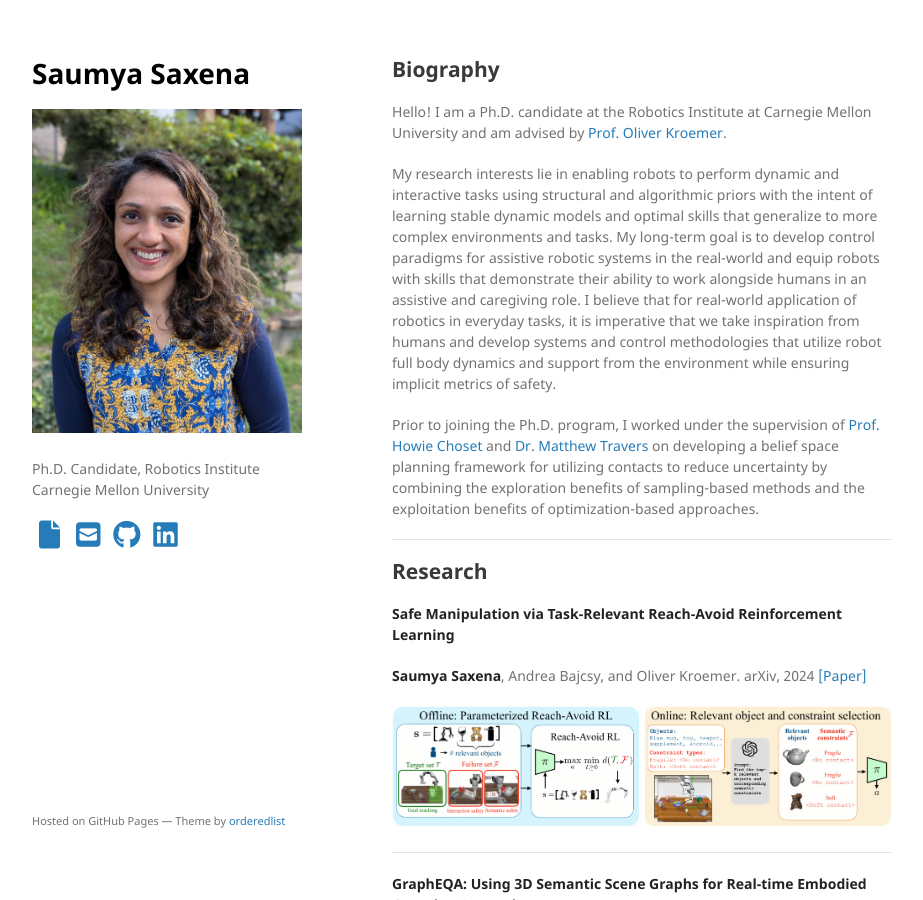
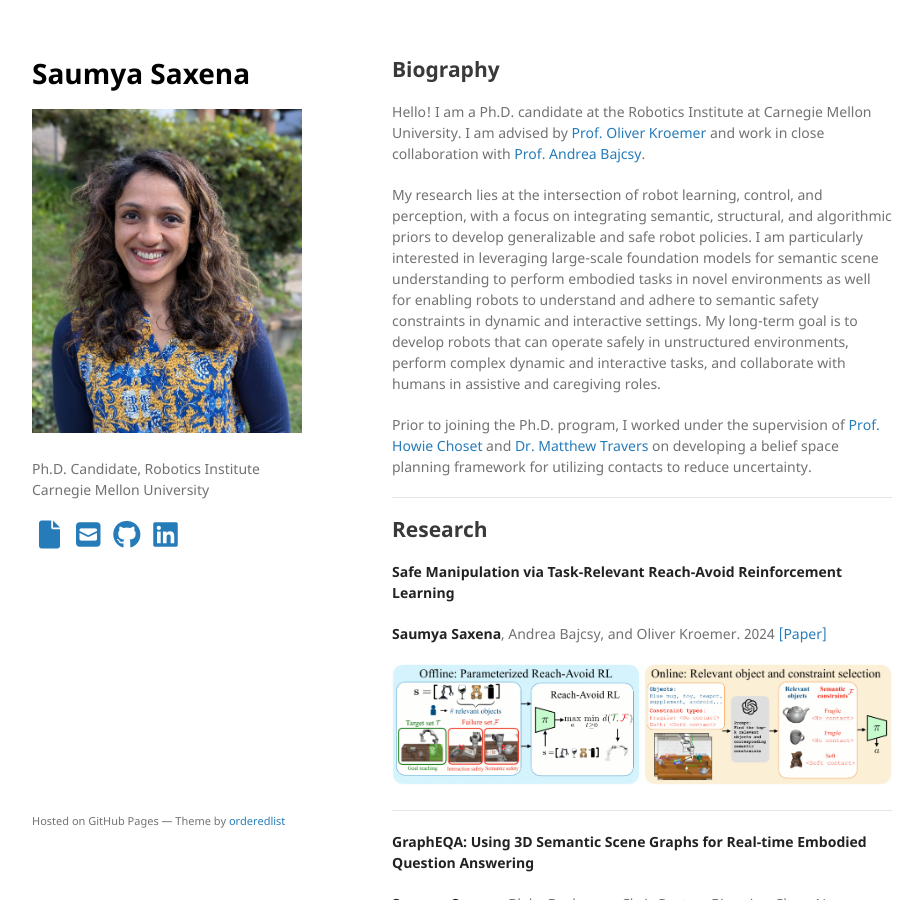
Before and after one commit to SaumyaSaxena/SaumyaSaxena.github.io, a Jekyll site: the page built from index.md, in a window 1280 px wide and 900 px high. Shown: the whole window, without its empty margins (178-1101 px from the left). Built offline with Jekyll 4.4.1, drawn with Linux system fonts in a browser that asks for light colours; the repository's description, which GitHub fills in, is left out; our own code applies the rules of GitHub Pages for plain Markdown files.

Commit message:
research statement

```diff
--- a/index.md
+++ b/index.md
@@ -2,11 +2,24 @@
 layout: default
 ---
 ## Biography
-Hello! I am a Ph.D. candidate at the Robotics Institute at Carnegie Mellon University and am advised by [Prof. Oliver Kroemer](https://www.ri.cmu.edu/ri-faculty/oliver-kroemer/).
+Hello! I am a Ph.D. candidate at the Robotics Institute at Carnegie Mellon University. I am advised by [Prof. Oliver Kroemer](https://www.ri.cmu.edu/ri-faculty/oliver-kroemer/) and work in close collaboration with [Prof. Andrea Bajcsy](https://www.cs.cmu.edu/~abajcsy/).
 
-My research interests lie in enabling robots to perform dynamic and interactive tasks using structural and algorithmic priors with the intent of learning stable dynamic models and optimal skills that generalize to more complex environments and tasks. My long-term goal is to develop control paradigms for assistive robotic systems in the real-world and equip robots with skills that demonstrate their ability to work alongside humans in an assistive and caregiving role. I believe that for real-world application of robotics in everyday tasks, it is imperative that we take inspiration from humans and develop systems and control methodologies that utilize robot full body dynamics and support from the environment while ensuring implicit metrics of safety.
+My research lies at the intersection of robot learning, control, and perception, with a focus on integrating semantic, structural, and algorithmic priors to develop generalizable and safe robot policies. I am particularly interested in leveraging large-scale foundation models for semantic scene understanding to perform embodied tasks in novel environments as well for enabling robots to understand and adhere to semantic safety constraints in dynamic and interactive settings. My long-term goal is to develop robots that can operate safely in unstructured environments, perform complex dynamic and interactive tasks, and collaborate with humans in assistive and caregiving roles.
 
-Prior to joining the Ph.D. program, I worked under the supervision of [Prof. Howie Choset](https://www.ri.cmu.edu/ri-faculty/howie-choset/) and [Dr. Matthew Travers](https://www.ri.cmu.edu/ri-faculty/matthew-j-travers/) on developing a belief space planning framework for utilizing contacts to reduce uncertainty by combining the exploration benefits of sampling-based methods and the exploitation benefits of optimization-based approaches.
+ <!-- I am particularly interested in leveraging large-scale foundation models for semantic reasoning -- enabling robots to understand and adhere to safety constraints as well as for semantic scene understanding for embodied tasks in novel environments.  -->
+
+ <!-- My work explores reachability-based methods for dynamic and interactive contac-rich manipulation tasks and embodied question answering using task and scene understanding.  -->
+
+<!-- My research interests are broadly aligned towards leveraging semantic, structural and algorithmic priors for learning generalizable and safe robot policies.  -->
+
+<!-- My current research focuses on leveraging the semantic reasoning capabilities of large scale foundation models towards enabling semantic safety and embodied question answering in unseen environments.
+My long-term goal lies in enabling robots to perform contact-rich dynamic and interactive tasks in the real world and equip robots with skills to work alongside humans in an assistive and caregiving role while ensuring implicit and explicit metrics of safety. -->
+
+<!-- and learning stable compositional dynamic models and differentiable optimal skills that generalize to more complex environments and tasks.  -->
+<!-- My long-term goal is to learn robot policies for assistive robotic systems in the real-world and equip robots with skills that demonstrate their ability to work alongside humans in an assistive and caregiving role. I believe that for real-world application of robotics in everyday tasks, it is imperative that we take inspiration from humans and develop systems and control methodologies that utilize robot full body dynamics and support from the environment while ensuring implicit metrics of safety. -->
+
+Prior to joining the Ph.D. program, I worked under the supervision of [Prof. Howie Choset](https://www.ri.cmu.edu/ri-faculty/howie-choset/) and [Dr. Matthew Travers](https://www.ri.cmu.edu/ri-faculty/matthew-j-travers/) on developing a belief space planning framework for utilizing contacts to reduce uncertainty.
+ <!-- by combining the exploration benefits of sampling-based methods and the exploitation benefits of optimization-based approaches. -->
 <!-- Text can be **bold**, _italic_, or ~~strikethrough~~. -->
 
 <!-- [Link to another page](./another-page.html).
@@ -27,7 +40,7 @@ This is a normal paragraph following a header. GitHub is a code hosting platform
 
 **Safe Manipulation via Task-Relevant Reach-Avoid Reinforcement Learning**
 
-**Saumya Saxena**, Andrea Bajcsy, and Oliver Kroemer. arXiv, 2024 [[Paper]](/assets/papers/Semantic_Safety_Manip_2025_full.pdf)
+**Saumya Saxena**, Andrea Bajcsy, and Oliver Kroemer. 2024 [[Paper]](/assets/papers/Semantic_Safety_Manip_2025_full.pdf)
 
 ![SemSafetyOverview](/assets/img/system_diag.png "Method Overview")
 
```
